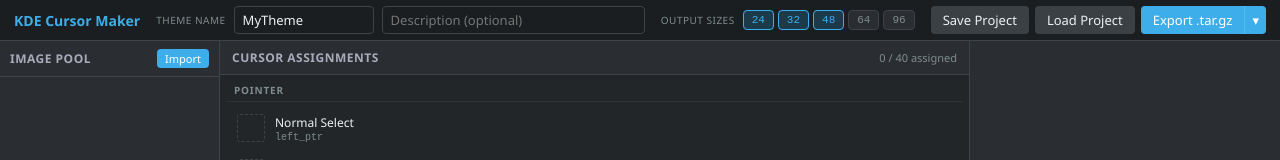
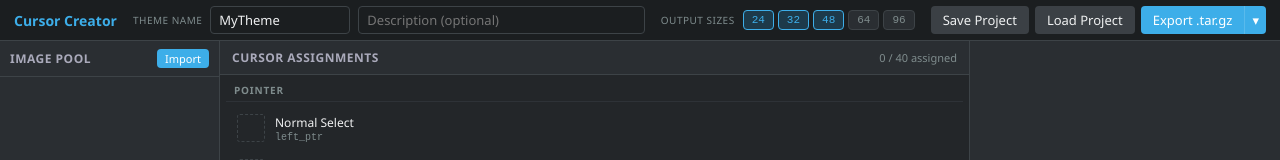
Before and after one commit to pyrefyre64/cursor-creator, a Vue app: page / in a window 1280 px wide. Shown: the top 160 px of the page. Built offline with nearby package versions, Linux system fonts and the light colour scheme.

Commit message:
change project name

```diff
--- a/index.html
+++ b/index.html
@@ -3,7 +3,7 @@
   <head>
     <meta charset="UTF-8" />
     <meta name="viewport" content="width=device-width, initial-scale=1.0" />
-    <title>KDE Cursor Maker</title>
+    <title>Cursor Creator</title>
   </head>
   <body>
     <div id="app"></div>
--- a/src/components/ProjectBar.vue
+++ b/src/components/ProjectBar.vue
@@ -68,7 +68,7 @@
 <template>
   <div class="project-bar">
     <div class="bar-section brand">
-      <span class="app-name">KDE Cursor Maker</span>
+      <span class="app-name">Cursor Creator</span>
     </div>
 
     <div class="bar-section meta">
```
Also changed, not shown: 1 other file (tests, documents, lock files or other folders).
